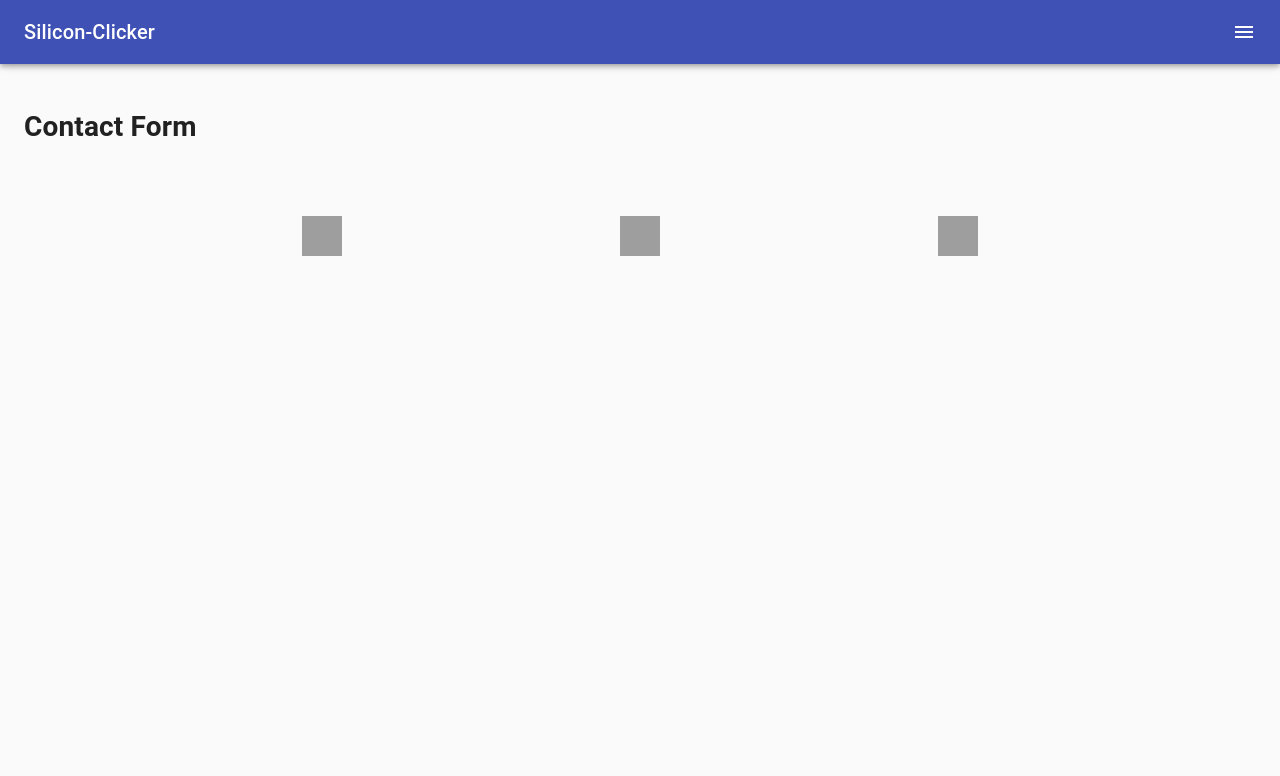
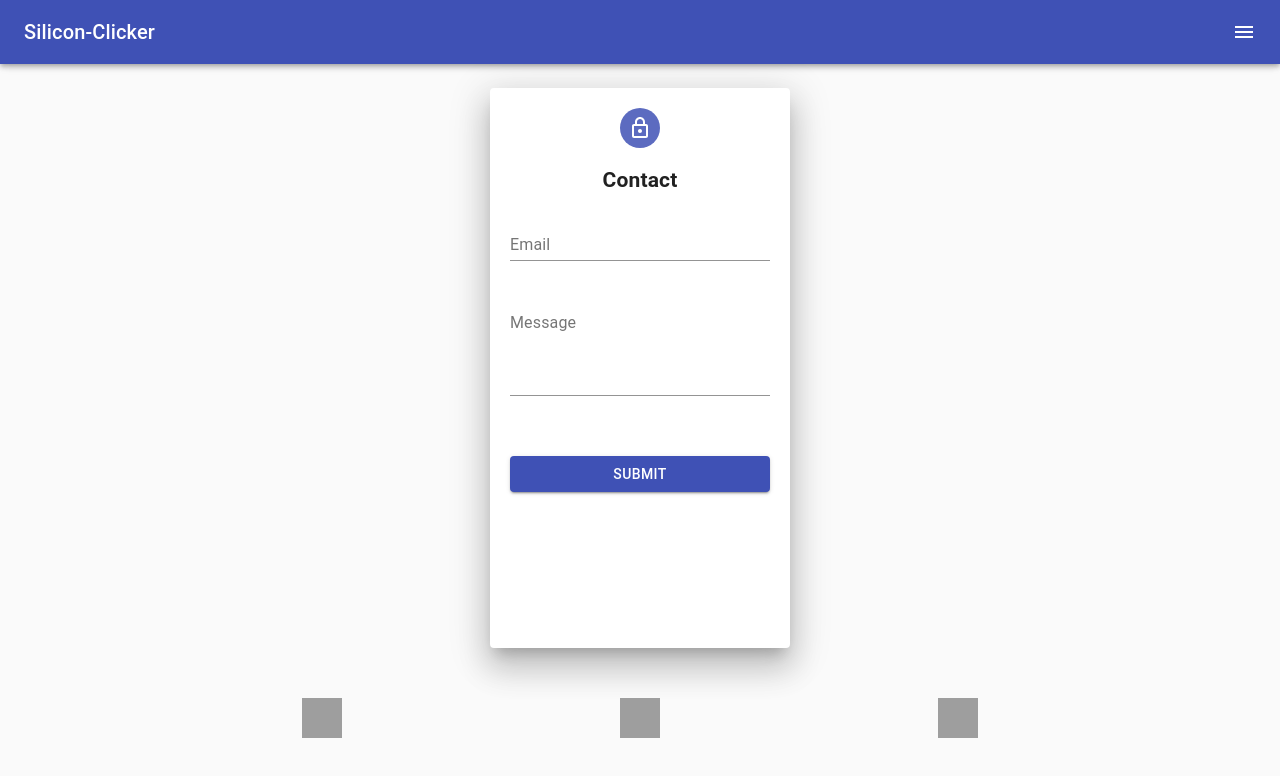
Before and after one commit to JR1994-CA/two, a React (Create React App) app in the folder tsclient/: page /Contact in a window 1280 px wide. Shown: the top 776 px of the page. Built offline with nearby package versions, Linux system fonts and the light colour scheme; grey boxes are pictures that could not be loaded.

Commit message:
updated Contact form and added elevation to modals Split sign up and login into two for better layout

```diff
--- a/tsclient/src/App.tsx
+++ b/tsclient/src/App.tsx
@@ -2,17 +2,19 @@ import {Container, Divider} from "@material-ui/core";
 import NavBar from "./components/Navbar";
 import Drawer from "./components/Layout/index";
 import Main from './components/Draw/main';
-import ContactComponent from './components/LoginSignup/ContactModal';
-import SignInOutContainer from "./components/LoginSignup/Container";
+import ContactComponent from './components/LoginSignup/Contact';
+import LoginComponent from "./components/LoginSignup/Login";
 import SignupComponent from "./components/LoginSignup/Signup";
 import {Switch,Route,Link} from 'react-router-dom';
+import Signup from "./components/LoginSignup/Signup";
 
 function App() {
     return (
         <>
         <Drawer>
             <Switch>
-                <Route path='/SigninOut' component={SignInOutContainer}/>
+                <Route path='/SignUp' component={SignupComponent}/>
+                <Route path='/Login' component={LoginComponent}/>
                 <Route path='/Contact' component={ContactComponent}/>
                 <Route path='/' component={Main}/>
             </Switch>
--- a/tsclient/src/components/Draw/main.tsx
+++ b/tsclient/src/components/Draw/main.tsx
@@ -1,7 +1,5 @@
 import {Grid} from "@material-ui/core";
-import Blocklock from "../Block/Blocklock";
 import pie from "../../OtherStuff/Holding";
-import Unlocks from "../Unlocks";
 import Redoer from "./renderer";
 
 function main() {
--- a/tsclient/src/components/Footer/index.tsx
+++ b/tsclient/src/components/Footer/index.tsx
@@ -40,24 +40,24 @@ function Footer() {
                   alignItems="flex-end"
             >
                 <Tooltip title="Shelby Jordan" TransitionComponent={Fade} TransitionProps={{ timeout: 600 }}>
-                <Link href="https://github.com/Kingly77" color="inherit" underline={'none'}>
+                <Link href="https://github.com/Kingly77" color="inherit" underline={'none'} target="_blank" rel="noopener">
                     <Avatar alt="Shelby Jordan" src="/broken-image.jpg" variant="square" className={classes.blue}>
                         S
                     </Avatar>
                 </Link>
                 </Tooltip>
                 <Tooltip title="Jesus Ramirez Arroyo" TransitionComponent={Fade} TransitionProps={{ timeout: 600 }}>
-                <Link href="https://github.com/JR1994-CA" color="inherit" underline={'none'}>
+                <Link href="https://github.com/JR1994-CA" color="inherit" underline={'none'} target="_blank" rel="noopener">
                     <Avatar alt="Jesus Ramirez Arroyo" variant="square" src="/broken-image.jpg" className={classes.orange}>J</Avatar>
                 </Link>
                 </Tooltip>
                 {/*<Tooltip title="Shelby Jordan" TransitionComponent={Fade} TransitionProps={{ timeout: 600 }}>*/}
-                {/*<Link href="https://github.com/AustinJohnAaro  color="inherit" underline={'none'}>*/}
+                {/*<Link href="https://github.com/AustinJohnAaro  color="inherit" underline={'none'} target="_blank" rel="noopener"> */}
                 {/*    <Avatar alt="Austin John Aaro" src="/static/images/avatar/3.jpg">A</Avatar>*/}
                 {/*</Link>*/}
                 {/*</Tooltip>*/}
                 <Tooltip title="Cynthia Mohan" TransitionComponent={Fade} TransitionProps={{ timeout: 600 }}>
-                <Link href="https://github.com/CynthiaMohan" color="inherit" underline={'none'}>
+                <Link href="https://github.com/CynthiaMohan" color="inherit" underline={'none'} target="_blank" rel="noopener">
                     <Avatar alt="Cynthia Mohan" variant="square" className={classes.purple}
                             src="/static/images/avatar/4.jpg">C</Avatar>
                 </Link>
--- a/tsclient/src/components/Layout/index.tsx
+++ b/tsclient/src/components/Layout/index.tsx
@@ -148,7 +148,7 @@ const linkStyles={textDecoration:'none',color:'white'};
                 </div>
                 <Divider />
                 <List>
-                    {['SigninOut', 'Contact'].map((text, index) => (
+                    {['Home','Login','SignUp','Contact'].map((text, index) => (
                         <ListItem component={Link} to={text} button key={text}>
                             <ListItemText primary={text} />
                         </ListItem>
--- /dev/null
+++ b/tsclient/src/components/LoginSignup/Contact.tsx
@@ -0,0 +1,55 @@
+import {makeStyles} from "@material-ui/core/styles";
+import {indigo, pink} from "@material-ui/core/colors";
+import React, {useState} from "react";
+import {Avatar, Button, Checkbox, FormControlLabel, Grid, Paper, TextField, Typography} from "@material-ui/core";
+import LockOutlinedIcon from "@material-ui/icons/LockOutlined";
+import Link from "@material-ui/core/Link";
+
+const useStyles = makeStyles((theme) => ({
+    root: {
+        display: 'flex',
+        '& > *': {
+            margin: theme.spacing(1),
+        },
+    },
+    pink: {
+        color: theme.palette.getContrastText(pink[500]),
+        backgroundColor: pink[500],
+    },
+    blue: {
+        color: '#fff',
+        backgroundColor: indigo[400],
+    },
+
+}));
+
+
+const Contact=()=>{
+
+    const classes = useStyles();
+    const paperStyle = {padding: '20px', height: '70vh', width: 300, margin: "0px auto"};
+    const btnStyle={margin:"30px 0px"};
+    const textStyle={margin:"30px 0px"}
+    const [state, setState] =useState({
+        checked: true,
+    });
+
+
+    return (
+        <Grid>
+            <Paper elevation={20} style={paperStyle}>
+                <Grid container justify="center" direction={"column"} alignItems={"center"}>
+                    <Avatar className={classes.blue}><LockOutlinedIcon/></Avatar>
+                    <h2>Contact</h2>
+                </Grid>
+                <TextField label={'Email'} placeholder={'Enter email'} fullWidth/>
+                <TextField label={'Message'} placeholder={'Send us your thoughts'}  multiline rows={4} fullWidth style={textStyle}/>
+
+                <Button type="submit" color='primary' variant='contained' fullWidth style={btnStyle}>Submit</Button>
+
+
+            </Paper>
+        </Grid>
+    );
+}
+export default Contact;
--- a/tsclient/src/components/LoginSignup/ContactModal.tsx
+++ /dev/null
@@ -1,6 +0,0 @@
-const Contact=()=>{
-    return(
-        <h1>Contact Form</h1>
-    );
-}
-export default Contact;
--- a/tsclient/src/components/LoginSignup/Login.tsx
+++ b/tsclient/src/components/LoginSignup/Login.tsx
@@ -40,7 +40,7 @@ const Login=(handleChange:any)=> {
 
     return (
         <Grid>
-            <Paper  style={paperStyle}>
+            <Paper elevation={20} style={paperStyle}>
                 <Grid container justify="center" direction={"column"} alignItems={"center"}>
                     <Avatar className={classes.blue}><LockOutlinedIcon/></Avatar>
                     <h2>Sign in</h2>
--- a/tsclient/src/components/LoginSignup/Signup.tsx
+++ b/tsclient/src/components/LoginSignup/Signup.tsx
@@ -33,7 +33,7 @@ const Signup = () => {
     const paperStyle = {padding: '20px', height: '70vh', width: 300, margin: "00px auto"};
     return (
         <Grid>
-            <Paper style={paperStyle}>
+            <Paper elevation={20} style={paperStyle}>
                 <Grid container justify="center" direction={"column"} alignItems={"center"}>
                     <Avatar className={classes.blue}><PermIdentityIcon/></Avatar>
                     <h2 className={classes.headerStyle}>Sign up</h2>
```
